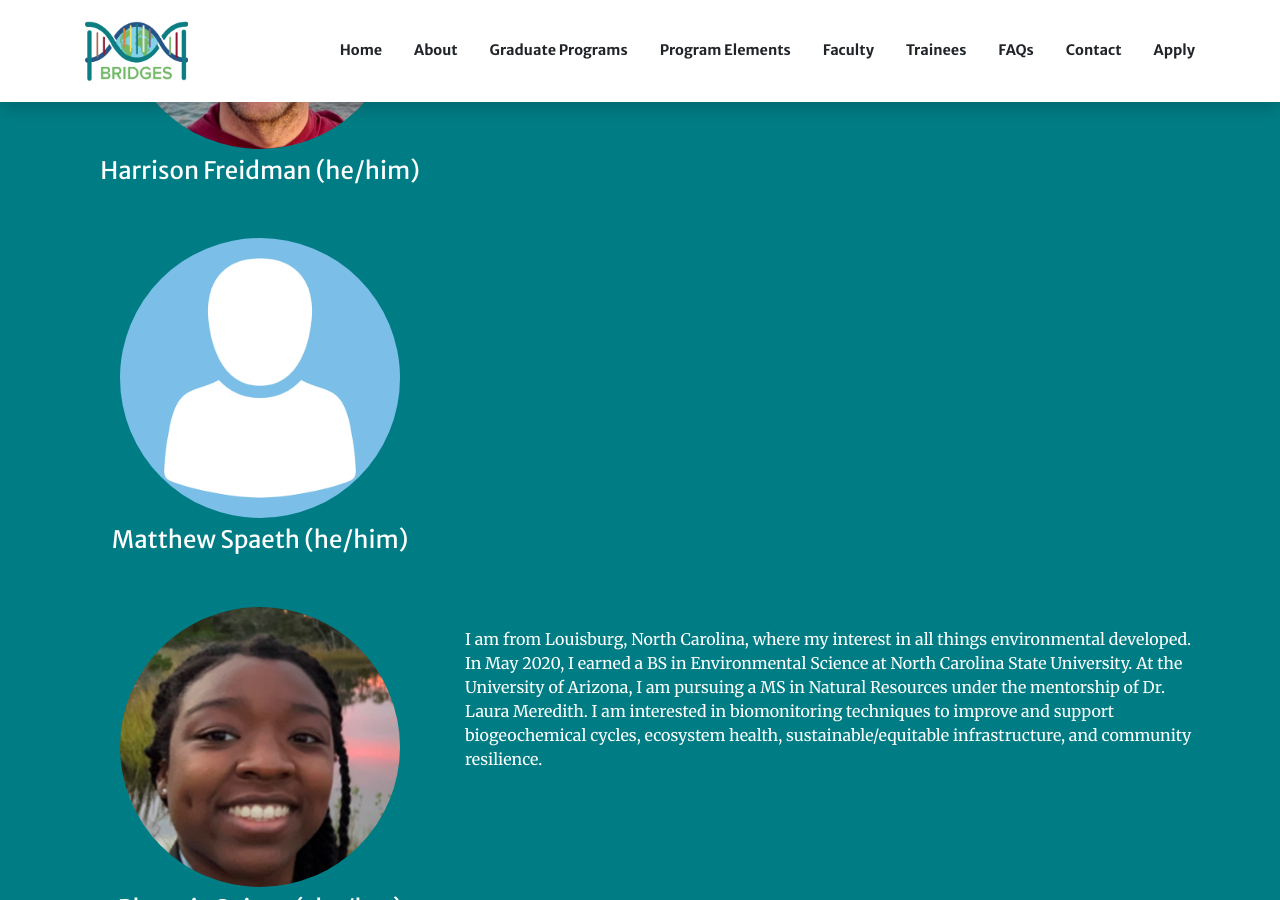
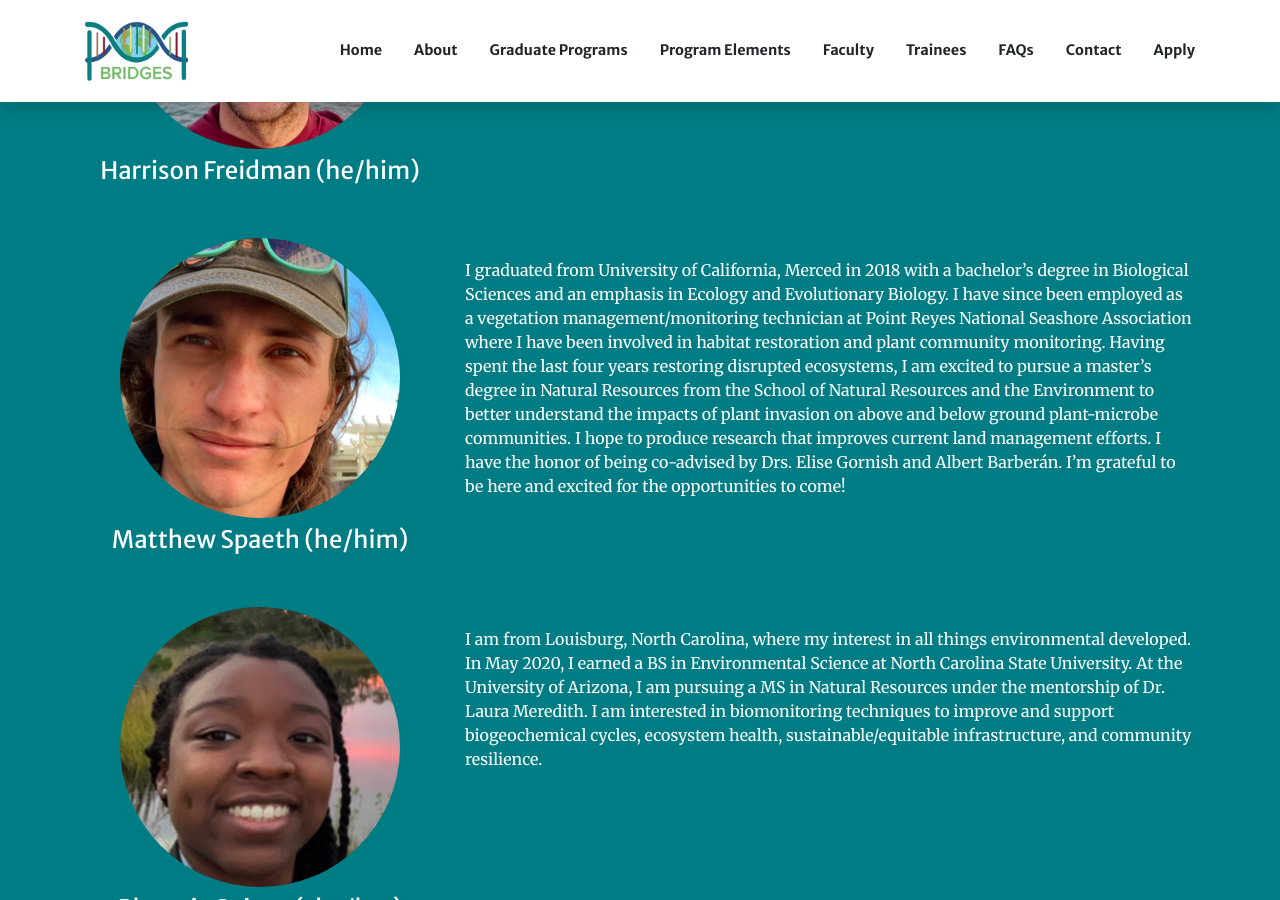
Before and after one commit to ecosystem-genomics/ecosystem-genomics.github.io, a Jekyll site: the page built from trainees.md, in a window 1280 px wide and 900 px high, scrolled down 1667 px. Built offline with Jekyll 4.4.1, drawn with Linux system fonts in a browser that asks for light colours; nearby versions of some CDN libraries.

Commit message:
added spaeth

```diff
--- a/trainees.md
+++ b/trainees.md
@@ -71,8 +71,8 @@ sections:
         bio: I am a Masters student in the School of Natural Resources working under Dr. Rachel Gallery. I have a background working in federal land management with the Bureau of Land Management and National Park Service. I am broadly interested in the ways in which land use and land management activities influence microbial community composition. My current research explores how soil microbial community composition and function change in response to altered precipitation regimes and drought.
         image: assets/img/fellows/freidman.png
       - title: Matthew Spaeth (he/him)
-        bio:
-        image: assets/img/fellows/missing.png
+        bio: I graduated from University of California, Merced in 2018 with a bachelor's degree in Biological Sciences and an emphasis in Ecology and Evolutionary Biology. I have since been employed as a vegetation management/monitoring technician at Point Reyes National Seashore Association where I have been involved in habitat restoration and plant community monitoring. Having spent the last four years restoring disrupted ecosystems, I am excited to pursue a master's degree in Natural Resources from the School of Natural Resources and the Environment to better understand the impacts of plant invasion on above and below ground plant-microbe communities. I hope to produce research that improves current land management efforts. I have the honor of being co-advised by Drs. Elise Gornish and Albert Barberán. I'm grateful to be here and excited for the opportunities to come!
+        image: assets/img/fellows/spaeth.png
       - title: Phoenix Spivey (she/her)
         bio: I am from Louisburg, North Carolina, where my interest in all things environmental developed. In May 2020, I earned a BS in Environmental Science at North Carolina State University. At the University of Arizona, I am pursuing a MS in Natural Resources under the mentorship of Dr. Laura Meredith. I am interested in biomonitoring techniques to improve and support biogeochemical cycles, ecosystem health, sustainable/equitable infrastructure, and community resilience.
         image: assets/img/fellows/spivey.png
```
Also changed, not shown: assets/img/fellows/spaeth.png (added), 2 other files.
